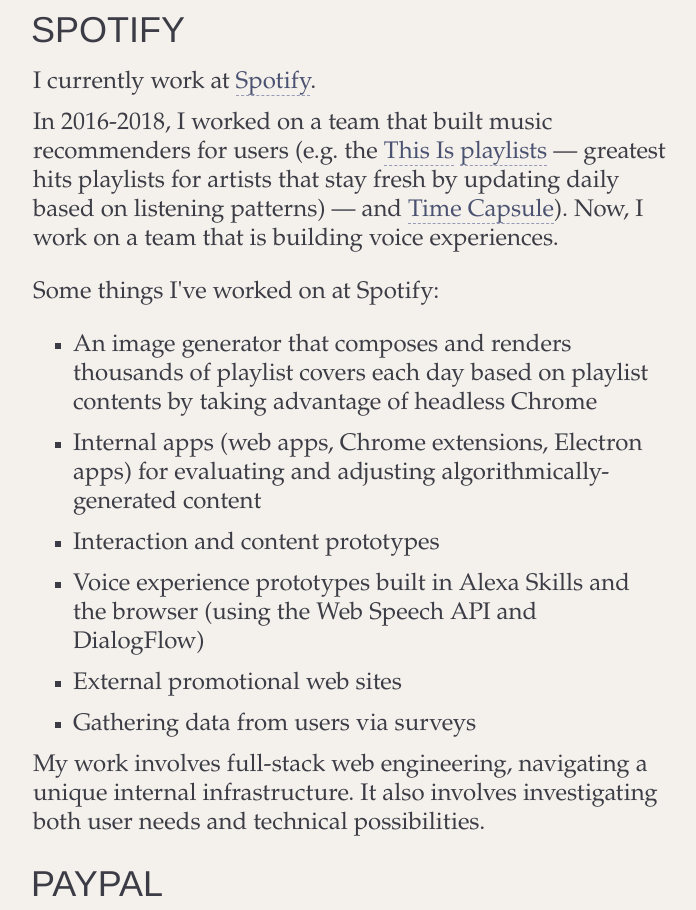
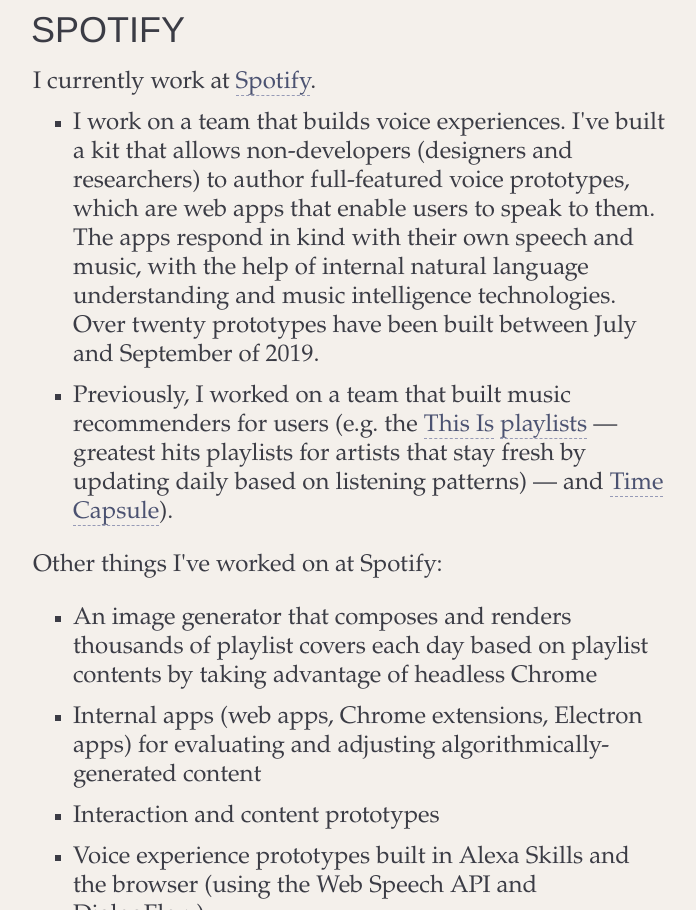
Before and after one commit to jimkang/resume, a plain HTML site: page index.html in a window 1280 px wide. Shown: the part 1858-2768 px from the top of the page, without its empty margins (287-983 px from the left). Drawn offline with Linux system fonts and the light colour scheme; a web font is replaced by a local one.

Commit message:
Add voice stuff.

```diff
--- a/index.html
+++ b/index.html
@@ -353,8 +353,20 @@
                       I currently work at
                       <a href="https://spotify.com/">Spotify</a>.</span
                     >
-                    <span class="level-2 tldr"
-                      >In 2016-2018, I worked on a team that built music
+                    <ul class="level-2 tldr">
+                      <li>
+                        I work on a team that builds voice experiences. I've
+                        built a kit that allows non-developers (designers and
+                        researchers) to author full-featured voice prototypes,
+                        which are web apps that enable users to speak to them.
+                        The apps respond in kind with their own speech and
+                        music, with the help of internal natural language
+                        understanding and music intelligence technologies. Over
+                        twenty prototypes have been built between July and
+                        September of 2019.
+                      </li>
+                      <li>
+                        Previously, I worked on a team that built music
                         recommenders for users (e.g. the
                         <a
                           href="https://open.spotify.com/user/spotify/playlist/37i9dQZF1DZ06evO1Mfhq8"
@@ -367,12 +379,13 @@
                         &mdash; greatest hits playlists for artists that stay
                         fresh by updating daily based on listening patterns)
                         &mdash; and
-                      <a href="https://timecapsule.spotify.com/">Time Capsule</a
-                      >). Now, I work on a team that is building voice
-                      experiences.</span
-                    >
+                        <a href="https://timecapsule.spotify.com/"
+                          >Time Capsule</a
+                        >).
+                      </li>
+                    </ul>
                     <div class="sprig level-2">
-                      <p>Some things I've worked on at Spotify:</p>
+                      <p>Other things I've worked on at Spotify:</p>
                       <ul>
                         <li>
                           An image generator that composes and renders thousands
```
Also changed, not shown: 1 other file. Lines whose indentation alone changed are shown as unchanged.
